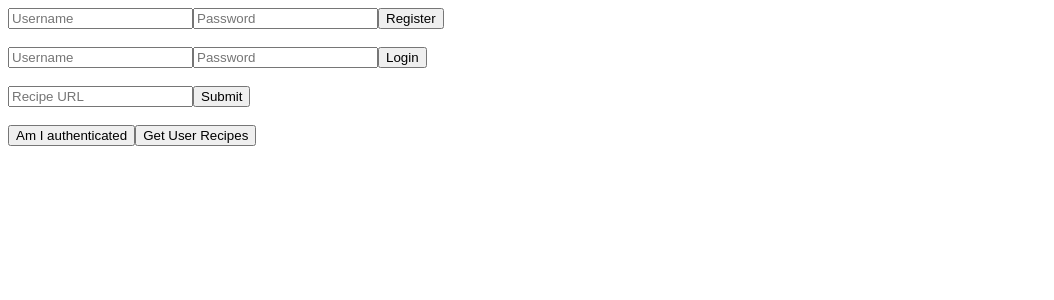
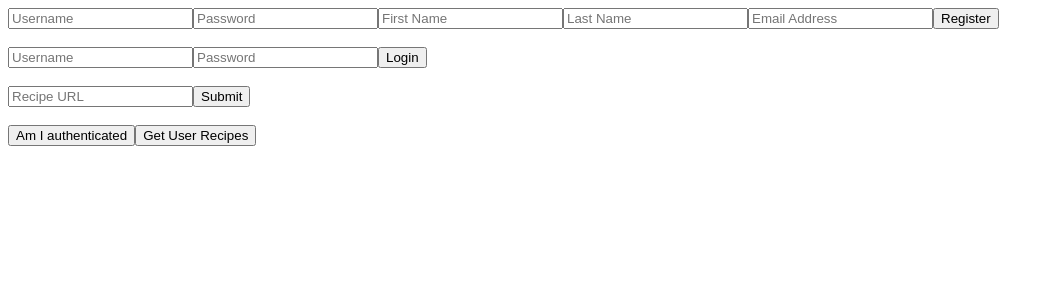
Before and after one commit to davidlewallen/recipe-app, a React app: page / in a window 1280 px wide. Shown: the top 300 px of the page, without its empty margins (0-1054 px from the left). Built offline with nearby package versions, Linux system fonts and the light colour scheme.

Commit message:
added extra fields for register mock function

```diff
--- a/src/App.js
+++ b/src/App.js
@@ -8,6 +8,9 @@ class App extends Component {
     this.state = {
       registerUsername: '',
       registerPassword: '',
+      registerFirstName: '',
+      registerLastName: '',
+      registerEmail: '',
       loginUsername: '',
       loginPassword: '',
       recipeURL: '',
@@ -19,12 +22,15 @@ class App extends Component {
     const body = {
       username: this.state.registerUsername,
       password: this.state.registerPassword,
+      firstName: this.state.registerFirstName,
+      lastName: this.state.registerLastName,
+      email: this.state.registerEmail,
     }
 
     try {
       await axios.post('/api/account/register', body);
     } catch (err) {
-      console.error(err.config);
+      console.error(err.response.data.message);
     }
   }
 
@@ -35,7 +41,7 @@ class App extends Component {
       password: this.state.loginPassword,
     };
 
-    const result = await axios.post('/api/account/login', body);
+    await axios.post('/api/account/login', body);
     const recipes = await axios.get('/api/recipe');
 
     this.setState({ recipeList: recipes.data })
@@ -85,6 +91,21 @@ class App extends Component {
     this.setState({ registerPassword });
   }
 
+  handleRegisterFirstName = (event) => {
+    const registerFirstName = event.target.value;
+    this.setState({ registerFirstName });
+  }
+
+  handleRegisterLastName = (event) => {
+    const registerLastName = event.target.value;
+    this.setState({ registerLastName });
+  }
+
+  handleRegisterEmail = (event) => {
+    const registerEmail = event.target.value;
+    this.setState({ registerEmail });
+  }
+
   handleLoginUsername = (event) => {
     const loginUsername = event.target.value;
     this.setState({ loginUsername });
@@ -108,13 +129,28 @@ class App extends Component {
         <form className="register">
           <input
             placeholder="Username"
-            value={this.state.username}
+            value={this.state.registerUsername}
             onChange={this.handleRegisterUsername}
           />
           <input
             placeholder="Password"
-            value={this.state.password}
+            value={this.state.registerPassword}
             onChange={this.handleRegisterPassword}
+          />
+          <input
+            placeholder="First Name"
+            value={this.state.registerFirstName}
+            onChange={this.handleRegisterFirstName}
+          />
+          <input
+            placeholder="Last Name"
+            value={this.state.registerLastName}
+            onChange={this.handleRegisterLastName}
+          />
+          <input
+            placeholder="Email Address"
+            value={this.state.registerEmail}
+            onChange={this.handleRegisterEmail}
           />
           <button onClick={this.register}>Register</button>
         </form>
```
